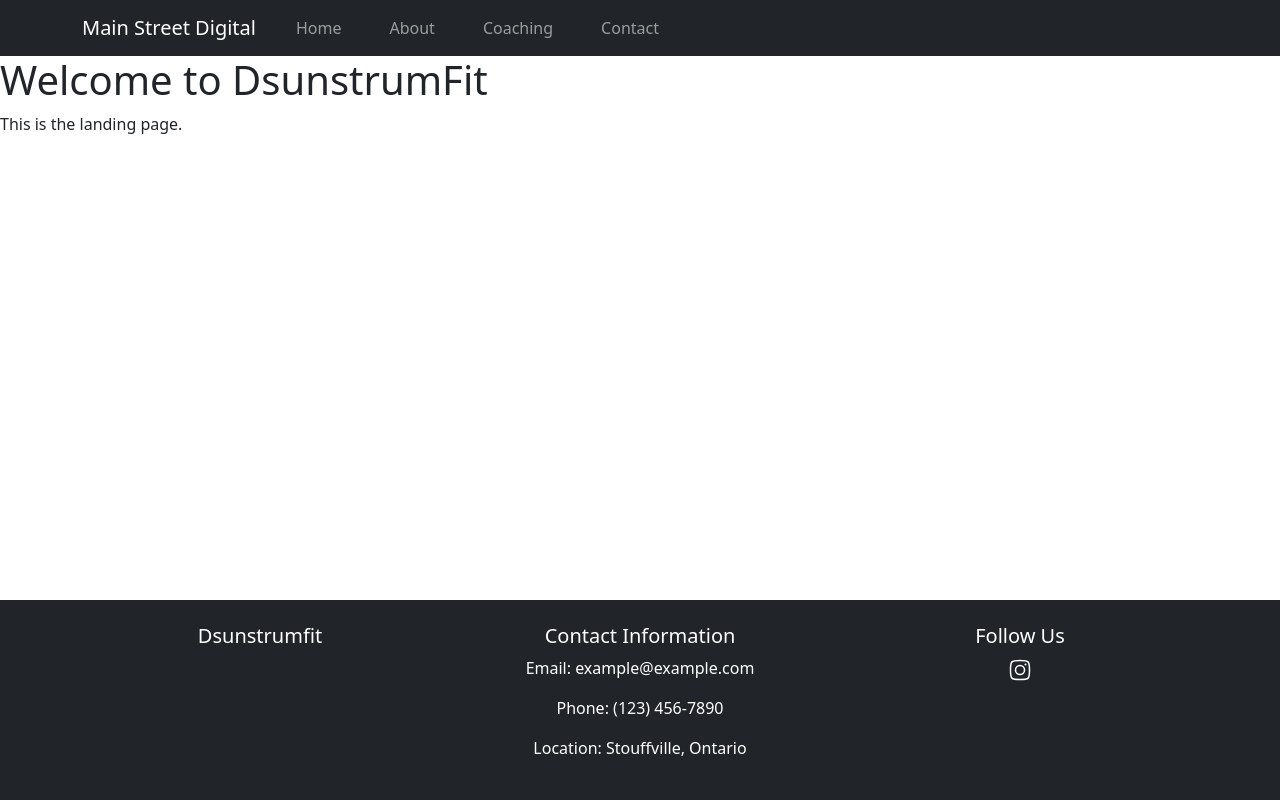
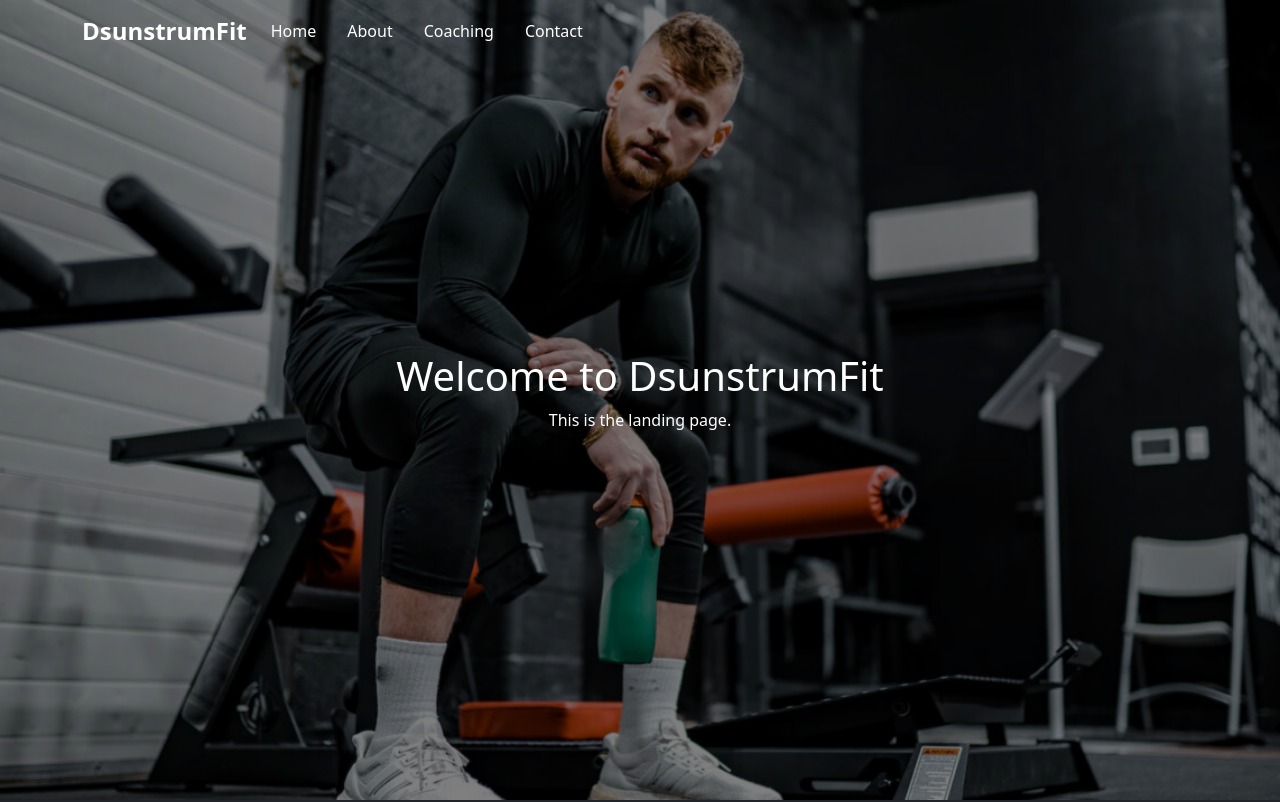
Before and after one commit to grantmacmillan/dsunstrumfit, a Next.js app: page / in a window 1280 px wide. Shown: the top 802 px of the page. Built offline with nearby package versions, Linux system fonts and the light colour scheme.

Commit message:
homepage updated

```diff
--- a/app/about-me/page.js
+++ b/app/about-me/page.js
@@ -7,6 +7,8 @@ export const metadata = {
 export default function About() {
     return (
         <div>
+            <br></br>
+            <br></br>
             <h1>About Me</h1>
             <p>This is the about me page.</p>
         </div>
--- a/app/coaching/page.js
+++ b/app/coaching/page.js
@@ -7,6 +7,8 @@ export const metadata = {
 export default function Coaching() {
     return (
         <div>
+            <br></br>
+            <br></br>
             <h1>COACHING</h1>
             <p>This is the Coaching page.</p>
         </div>
--- a/app/components/CustomFooter.js
+++ b/app/components/CustomFooter.js
@@ -6,12 +6,11 @@ import 'bootstrap/dist/css/bootstrap.min.css';
 
 const CustomFooter = () => {
     return (
-        <footer className="bg-dark text-white py-4">
+        <footer className="bg-dark text-white py-4 mt-auto">
             <div className="container">
                 <div className="row">
                     <div className="col-md-4">
                         <h5>Dsunstrumfit</h5>
-
                     </div>
                     <div className="col-md-4">
                         <h5>Contact Information</h5>
@@ -23,9 +22,9 @@ const CustomFooter = () => {
                         <h5>Follow Us</h5>
                         <a href="https://www.instagram.com/yourinstagram" className="text-white" target="_blank" rel="noopener noreferrer">
                             <svg xmlns="http://www.w3.org/2000/svg" viewBox="0 0 24 24" width="24" height="24" color="#ffffff" fill="none">
-                                <path d="M2.5 12C2.5 7.52166 2.5 5.28249 3.89124 3.89124C5.28249 2.5 7.52166 2.5 12 2.5C16.4783 2.5 18.7175 2.5 20.1088 3.89124C21.5 5.28249 21.5 7.52166 21.5 12C21.5 16.4783 21.5 18.7175 20.1088 20.1088C18.7175 21.5 16.4783 21.5 12 21.5C7.52166 21.5 5.28249 21.5 3.89124 20.1088C2.5 18.7175 2.5 16.4783 2.5 12Z" stroke="currentColor" stroke-width="1.5" stroke-linejoin="round" />
-                                <path d="M16.5 12C16.5 14.4853 14.4853 16.5 12 16.5C9.51472 16.5 7.5 14.4853 7.5 12C7.5 9.51472 9.51472 7.5 12 7.5C14.4853 7.5 16.5 9.51472 16.5 12Z" stroke="currentColor" stroke-width="1.5" />
-                                <path d="M17.5078 6.5L17.4988 6.5" stroke="currentColor" stroke-width="2" stroke-linecap="round" stroke-linejoin="round" />
+                                <path d="M2.5 12C2.5 7.52166 2.5 5.28249 3.89124 3.89124C5.28249 2.5 7.52166 2.5 12 2.5C16.4783 2.5 18.7175 2.5 20.1088 3.89124C21.5 5.28249 21.5 7.52166 21.5 12C21.5 16.4783 21.5 18.7175 20.1088 20.1088C18.7175 21.5 16.4783 21.5 12 21.5C7.52166 21.5 5.28249 21.5 3.89124 20.1088C2.5 18.7175 2.5 16.4783 2.5 12Z" stroke="currentColor" />
+                                <path d="M16.5 12C16.5 14.4853 14.4853 16.5 12 16.5C9.51472 16.5 7.5 14.4853 7.5 12C7.5 9.51472 9.51472 7.5 12 7.5C14.4853 7.5 16.5 9.51472 16.5 12Z" stroke="currentColor" />
+                                <path d="M17.5078 6.5L17.4988 6.5" stroke="currentColor" />
                             </svg>
                         </a>
                     </div>
--- a/app/components/CustomNavbar.js
+++ b/app/components/CustomNavbar.js
@@ -1,15 +1,32 @@
 "use client";
 
 import Link from 'next/link';
-import { useState } from 'react';
+import { useState, useEffect } from 'react';
 
 const CustomNavbar = () => {
     const [expanded, setExpanded] = useState(false);
+    const [scrolled, setScrolled] = useState(false);
+
+    useEffect(() => {
+        const handleScroll = () => {
+            if (window.scrollY > 0) {
+                setScrolled(true);
+            } else {
+                setScrolled(false);
+            }
+        };
+
+        window.addEventListener('scroll', handleScroll);
+
+        return () => {
+            window.removeEventListener('scroll', handleScroll);
+        };
+    }, []);
 
     return (
-        <nav className="navbar navbar-expand-lg navbar-dark bg-dark">
+        <nav className={`navbar navbar-expand-sm navbar-dark navbar-container ${scrolled ? 'scrolled' : ''}`}>
             <div className="container">
-                <a className="navbar-brand" href="/">Main Street Digital</a>
+                <a className="navbar-brand" href="/">DsunstrumFit</a>
                 <button
                     className="navbar-toggler"
                     type="button"
--- a/app/contact/page.js
+++ b/app/contact/page.js
@@ -7,6 +7,8 @@ export const metadata = {
 export default function Contact() {
     return (
         <div>
+            <br></br>
+            <br></br>
             <h1>Contact Me</h1>
             <p>This is the contact page.</p>
         </div>
--- a/app/globals.css
+++ b/app/globals.css
@@ -1,56 +1,21 @@
 @import 'bootstrap/dist/css/bootstrap.min.css';
 
+
+:root {
+  --primary-color: #BAAE29;
+  /* Blue */
+  --secondary-color: #2ecc71;
+  /* Green */
+  --accent-color: #e74c3c;
+  /* Red */
+  --background-color: #2D3134;
+  /* Light Grey */
+  --text: #ffffff;
+  /* Dark Grey */
+}
 
 body {
   margin: 0;
   font-family: Arial, sans-serif;
-  background-color: #d3d3d3;
+  background-color: var(--background-color);
 }
-
-header {
-  background: #333;
-  color: white;
-  padding: 1rem;
-}
-
-nav ul {
-  list-style: none;
-  display: flex;
-  justify-content: space-around;
-}
-
-nav ul li {
-  margin: 0 1rem;
-}
-
-/*
-a {
-  color: white;
-  text-decoration: none;
-}
-
-a:hover {
-  text-decoration: underline;
-}
-*/
-
-footer {
-  background: #333;
-  color: white;
-  text-align: center;
-  padding: 1rem;
-  position: fixed;
-  bottom: 0;
-  width: 100%;
-}
-
-main {
-  min-height: calc(100vh - 4rem);
-  padding-bottom: 4rem;
-  /* Space for the fixed footer */
-}
-
-.instagram-icon {
-  font-size: 1.5rem;
-  /* Adjust size as needed */
-}
--- /dev/null
+++ b/app/home.css
@@ -0,0 +1,46 @@
+/* styles/Home.css */
+
+body,
+html {
+    margin: 0;
+    padding: 0;
+    width: 100%;
+    overflow-x: hidden;
+    /* Prevent horizontal scrolling */
+}
+
+.landing {
+    position: relative;
+    width: 100vw;
+    height: 100vh;
+    overflow: hidden;
+}
+
+.overlay {
+    position: absolute;
+    top: 0;
+    left: 0;
+    width: 100%;
+    height: 100%;
+    background-color: rgba(0, 0, 0, 0.5);
+    /* Semi-transparent overlay */
+    display: flex;
+    justify-content: center;
+    align-items: center;
+    z-index: 2;
+    /* Ensure it is above the image */
+}
+
+.overlay .container {
+    color: white;
+    text-align: center;
+}
+
+.navbar-container {
+    position: fixed;
+    top: 0;
+    left: 0;
+    width: 100%;
+    z-index: 3;
+    /* Ensure it is above the overlay */
+}
--- a/app/layout.js
+++ b/app/layout.js
@@ -2,6 +2,8 @@ import { Inter } from "next/font/google";
 import "./globals.css";
 import CustomNavbar from './components/CustomNavbar';
 import CustomFooter from "./components/CustomFooter";
+import "./navbar.css";
+import "./home.css";
 
 const inter = Inter({ subsets: ["latin"] });
 
--- /dev/null
+++ b/app/navbar.css
@@ -0,0 +1,49 @@
+.navbar-container {
+    /* Semi-transparent background */
+    position: fixed;
+    /* Fixed positioning */
+    width: 100%;
+    /* Full width */
+    z-index: 3;
+    /* Ensure it is above other content */
+    transition: backdrop-filter 0.3s ease;
+    /* Smooth transition for blur effect */
+}
+
+.navbar-container.scrolled {
+    backdrop-filter: blur(10px);
+    /* Blur effect */
+    -webkit-backdrop-filter: blur(10px);
+    /* For Safari */
+}
+
+.navbar-brand {
+    font-size: 1.5rem;
+    font-weight: bold;
+    color: #ffffff;
+}
+
+.navbar-brand:hover {
+    color: #cccccc;
+}
+
+.nav-link {
+    color: #ffffff;
+    margin-right: 15px;
+}
+
+.nav-link:hover {
+    color: #cccccc;
+}
+
+.navbar-toggler {
+    border-color: rgba(255, 255, 255, 0.1);
+}
+
+.navbar-toggler-icon {
+    color: #ffffff;
+}
+
+.navbar-collapse {
+    justify-content: flex-end;
+}
--- a/app/page.js
+++ b/app/page.js
@@ -1,15 +1,26 @@
-import Image from "next/image";
+import Image from 'next/image';
 
 export const metadata = {
-  title: 'Grant MacMillan - Home',
+  title: 'DsunstrumFit - Home',
   description: 'Generated by create next app',
 };
 
 export default function Home() {
   return (
-    <div>
-      <h1>Welcome to DsunstrumFit</h1>
-      <p>This is the landing page.</p>
+    <div className="landing">
+      <Image
+        src="/images/landing-temp.jpg"
+        alt="Background Image"
+        layout="fill"
+        objectFit="cover"
+        quality={100}
+      />
+      <div className="overlay">
+        <div className="container text-center">
+          <h1>Welcome to DsunstrumFit</h1>
+          <p>This is the landing page.</p>
+        </div>
+      </div>
     </div>
   );
 }
```
Also changed, not shown: public/images/landing-temp.jpg (added).
